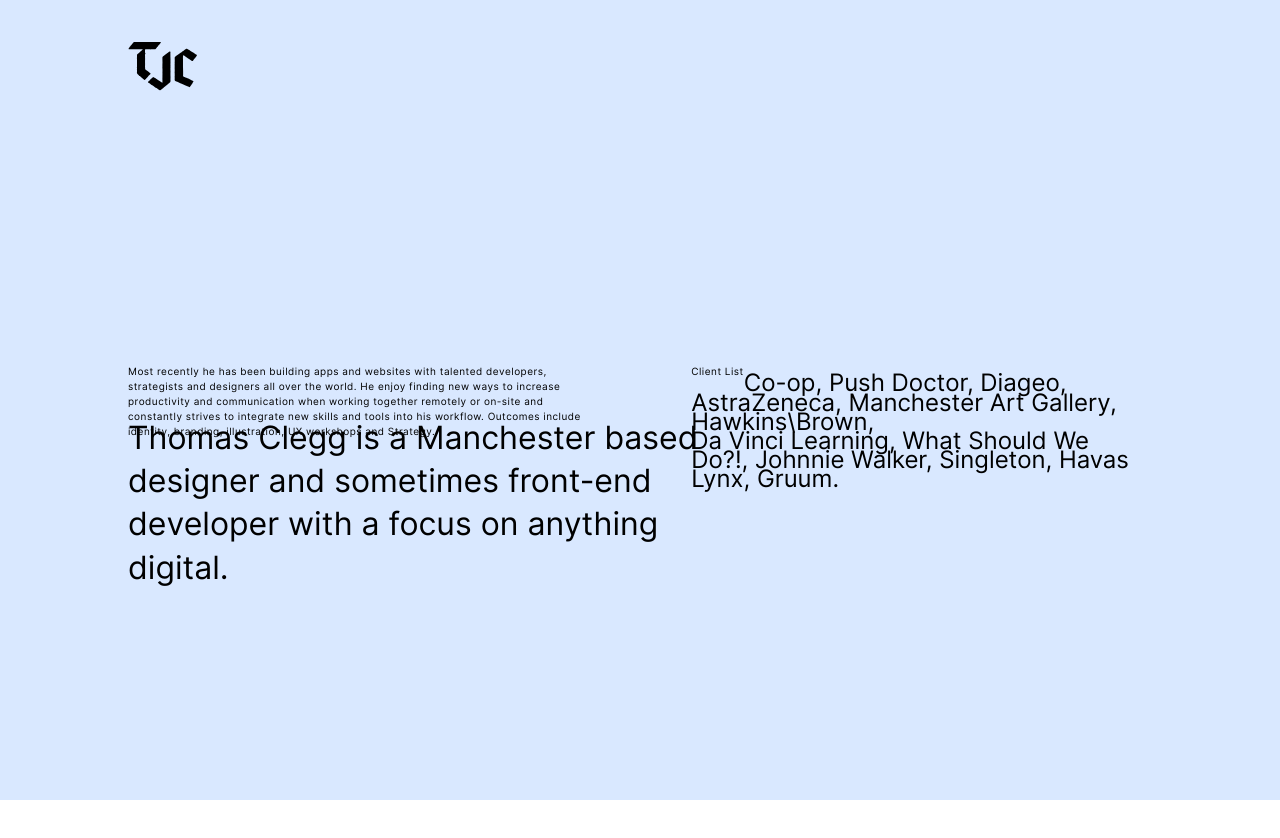
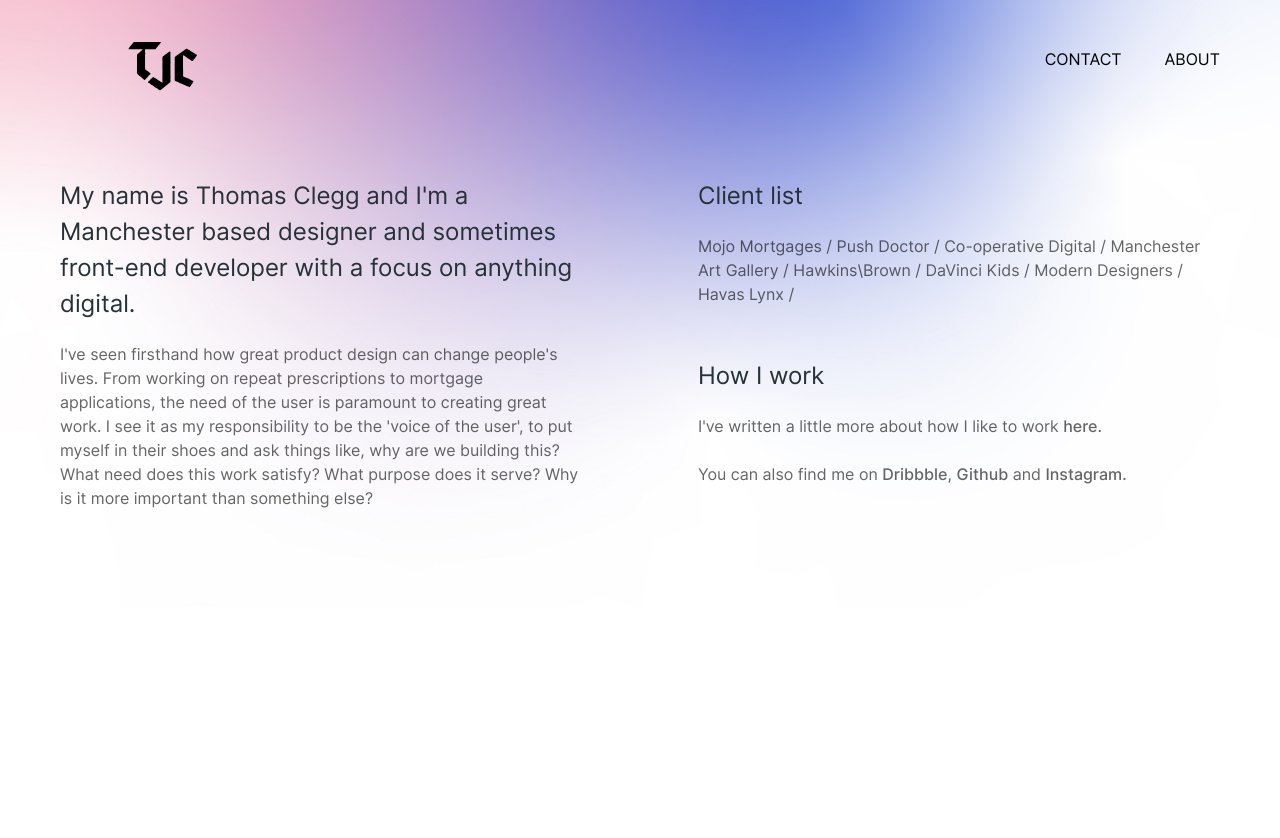
Before and after one commit to thomclegg/port, a website: page src/about.html in a window 1280 px wide. After the commit the page ends 800 px from the top, so only its background shows below. Drawn offline with Linux system fonts and the light colour scheme; a web font is replaced by a local one.

Commit message:
updated about page

```diff
--- a/src/about.html
+++ b/src/about.html
@@ -2,18 +2,6 @@
 <html>
 
 <head>
-	<!-- Global site tag (gtag.js) - Google Analytics -->
-	<script async src="https://www.googletagmanager.com/gtag/js?id=UA-113001404-1"></script>
-	<script>
-		window.dataLayer = window.dataLayer || [];
-
-		function gtag() {
-			dataLayer.push(arguments);
-		}
-		gtag('js', new Date());
-
-		gtag('config', 'UA-113001404-1');
-	</script>
 	<meta name="viewport"
 		content="width=device-width, initial-scale=1.0, maximum-scale=1.0, minimum-scale=1.0, user-scalable=no, target-densityDpi=device-dpi" />
 	<meta charset="utf-8">
@@ -21,62 +9,62 @@
 	<link rel="stylesheet" type="text/css" href="css/normalise.css">
 	<link rel="stylesheet" type="text/css" href="css/style.css">
 	<link rel="stylesheet" type="text/css" href="css/responsive.css">
-	<link rel="stylesheet" media="screen" href="https://fontlibrary.org/face/bagnard" type="text/css" />
 </head>
 
 <body>
-	<div id="wrapper">
-		<div id="navigation">
-			<a href="index.html">
+	<a href="#">
 		<img id="logo" src="images/TJC_2017.svg">
 	</a>
+	<div class="main vh-100">
+		<div class="header-image">
+
+		</div>
+		<div class="wrapper">
+			<div id="navigation">
 				<ul>
 					<li><a href="mailto:hello@thmsclegg.com?Subject=Hello!" target="_top">CONTACT</a></li>
-				<li>ABOUT</li>
+					<li><a href="about.html">ABOUT</a></li>
 				</ul>
 			</div>
-		<div class="intro_about">
-			<h1 class="intro">Thomas Clegg is a Manchester based designer and sometimes front-end developer with a focus
-				on anything digital.</h1>
+
+			<div class="intro-about">
+				<div class="about-left">
+					<h2>
+						My name is Thomas Clegg and I'm a Manchester based designer and sometimes front-end developer
+						with a
+						focus on
+						anything digital.
+					</h2>
+					<p>
+						I've seen firsthand how great product design can change people's lives. From working on repeat
+						prescriptions to mortgage applications, the need of the user is paramount to creating great
+						work. I
+						see it as my responsibility to be the 'voice of the user', to put myself in their shoes and ask
+						things like, why are we building this? What need does this work satisfy? What purpose does it
+						serve?
+						Why is it more important than something else?
+					</p>
 				</div>
-		<div class="sub-wrap">
-			<div class="sub-text">
-				<h5>Most recently he has been building apps and websites with talented developers, strategists and
-					designers all over the world. He enjoy finding new ways to increase productivity and communication
-					when working together remotely or on-site and constantly strives to integrate new skills and tools
-					into his workflow. Outcomes include identity, branding, illustration, UX workshops and Strategy.
-				</h5>
+				<div class="about-right">
+					<div class="clients">
+						<h2>Client list</h2>
+						<p>Mojo Mortgages / Push Doctor / Co-operative Digital / Manchester Art Gallery / Hawkins\Brown
+							/
+							DaVinci Kids / Modern Designers / Havas Lynx /
+						</p>
 					</div>
-			<div class="sub-text">
-				<h5>Client List</h5>
-				<h2>Diageo, AstraZeneca, Manchester Art Gallery, Hawkins\Brown,<br> Da Vinci Learning, What Should We
-					Do?!, Johnnie Walker, Singleton, Havas Lynx, Gruum.</h2>
+					<div class="how">
+						<h2>How I work</h2>
+						<p>I've written a little more about how I like to work <a href="https://www.dribbble.com/tjkreg"
+								target="_blank" class="about-link">here.</a>
+							<br><br>
+							You can also find me on
+							<a href="https://www.dribbble.com/tjkreg" target="_blank" class="about-link">Dribbble</a>,
+							<a href="https://www.github.com/thmsclegg" target="_blank" class="about-link">Github</a>
+							and <a href="https://www.instagram.com/tjkreg" target="_blank" class="about-link">Instagram.</a></p>
 					</div>
 				</div>
 
-		<div class="about-wrapper">
-
-			<!-- <a href="#" class="close-button">Close</a> -->
-			<div class="intro_about">
-				<h1 class="intro">Thomas Clegg is a Manchester based designer and sometimes front-end developer with a
-					focus
-					on anything digital.</h1>
-			</div>
-			<div class="sub-wrap">
-				<div class="sub-text">
-					<h5>Most recently he has been building apps and websites with talented developers, strategists and
-						designers all over the world. He enjoy finding new ways to increase productivity and
-						communication
-						when working together remotely or on-site and constantly strives to integrate new skills and
-						tools
-						into his workflow. Outcomes include identity, branding, illustration, UX workshops and Strategy.
-					</h5>
-				</div>
-				<div class="sub-text">
-					<h5>Client List</h5>
-					<h2>Co-op, Push Doctor, Diageo, AstraZeneca, Manchester Art Gallery, Hawkins\Brown,<br> Da Vinci
-						Learning, What Should We Do?!, Johnnie Walker, Singleton, Havas Lynx, Gruum.</h2>
-				</div>
 			</div>
 		</div>
 	</div>
--- a/src/css/style.css
+++ b/src/css/style.css
@@ -4,6 +4,7 @@
   --light-blue: #93C6FF;
   --off-black: #263237;
 }
+
 /*
 @import url('https://rsms.me/inter/inter.css');
 html {
@@ -18,14 +19,15 @@
 
 @font-face {
   font-family: 'Inter';
-  font-style:  normal;
+  font-style: normal;
   font-weight: 400;
   src: url("/fonts/Inter-Regular.woff2") format("woff2"),
     url("/fonts/Inter-Regular.woff") format("woff");
 }
+
 @font-face {
   font-family: 'Inter';
-  font-style:  normal;
+  font-style: normal;
   font-weight: 500;
   src: url("/fonts/Inter-Medium.woff2") format("woff2"),
     url("/fonts/Inter-Medium.woff") format("woff");
@@ -33,7 +35,7 @@
 
 @font-face {
   font-family: 'Inter';
-  font-style:  normal;
+  font-style: normal;
   font-weight: 700;
   src: url("/fonts/Inter-Bold.woff2") format("woff2"),
     url("/fonts/Inter-Bold.woff") format("woff");
@@ -103,7 +105,7 @@
 }
 
 .tag h3 {
-  color: #00D9BD ;
+  color: #00D9BD;
   font-weight: 500;
 }
 
@@ -229,21 +231,34 @@
   justify-content: center;
 }
 
-.intro_about {
-  width: 60%;
-  margin: 10% 0 5% 0;
-  height: 200px;
-  padding: 0;
-  position: relative;
+.intro-about {
+  width: 100%;
+  margin: 0;
+  padding: 5% 0 0 0;
+  display: flex;
+  flex-direction: row;
 }
 
-@keyframes fadeIn {
-  from {
-    opacity: 0;
+.about-left {
+  width: 50%;
+  padding-right: 5%;
 }
-  to {
-    opacity: 1;
+
+.about-right {
+  width: 50%;
+  padding-left: 5%;
 }
+
+a.about-link {
+  font-weight: 500;
+}
+
+a.about-link:hover {
+  color: #ea4c6f;
+}
+
+.vh-100 {
+  height: 100vh;
 }
 
 .portfolio {
@@ -355,7 +370,7 @@
 h2 {
   font-size: 2.4em;
   font-weight: 400;
-  line-height: 0.8;
+  line-height: 1.5;
   font-style: normal;
 }
 
@@ -496,7 +511,8 @@
 Clear-fix
 */
 
-.cf:before, .cf:after {
+.cf:before,
+.cf:after {
   content: " ";
   display: table;
 }
```
Also changed, not shown: src/index.html (+2 -3 lines), dist/about.html, dist/css/style.css, dist/index.html. Lines whose indentation alone changed are shown as unchanged.
